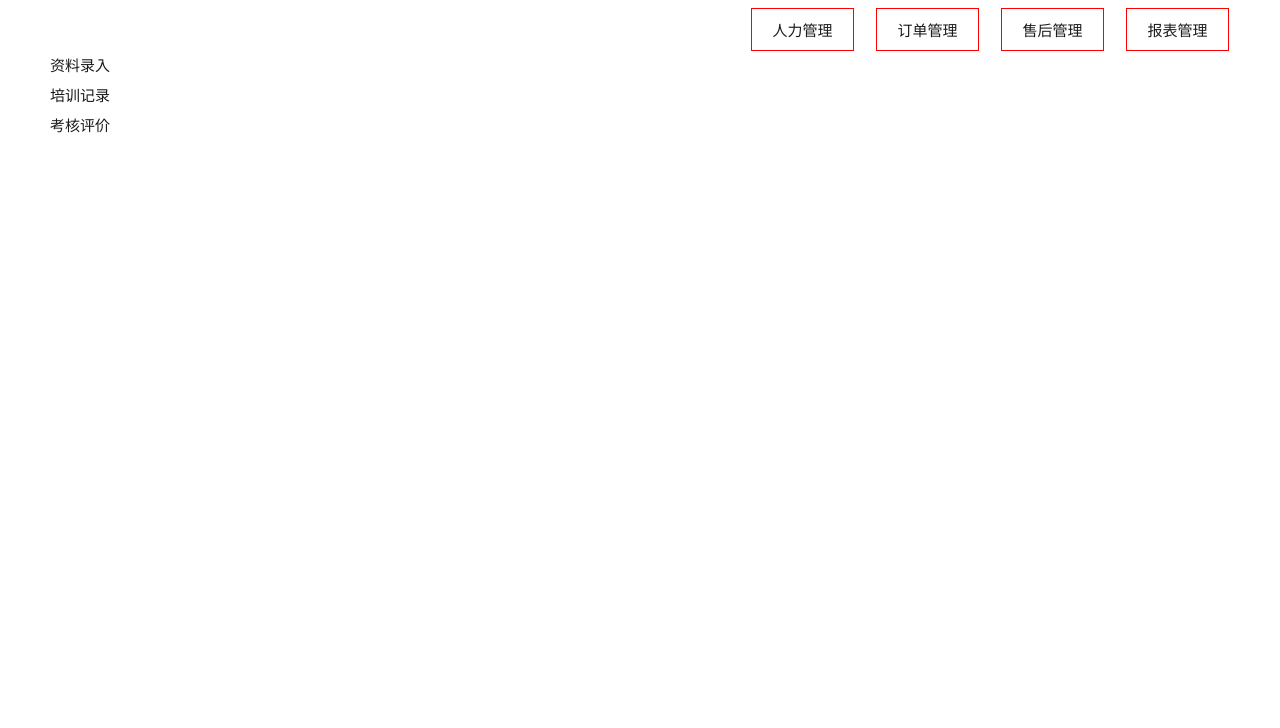
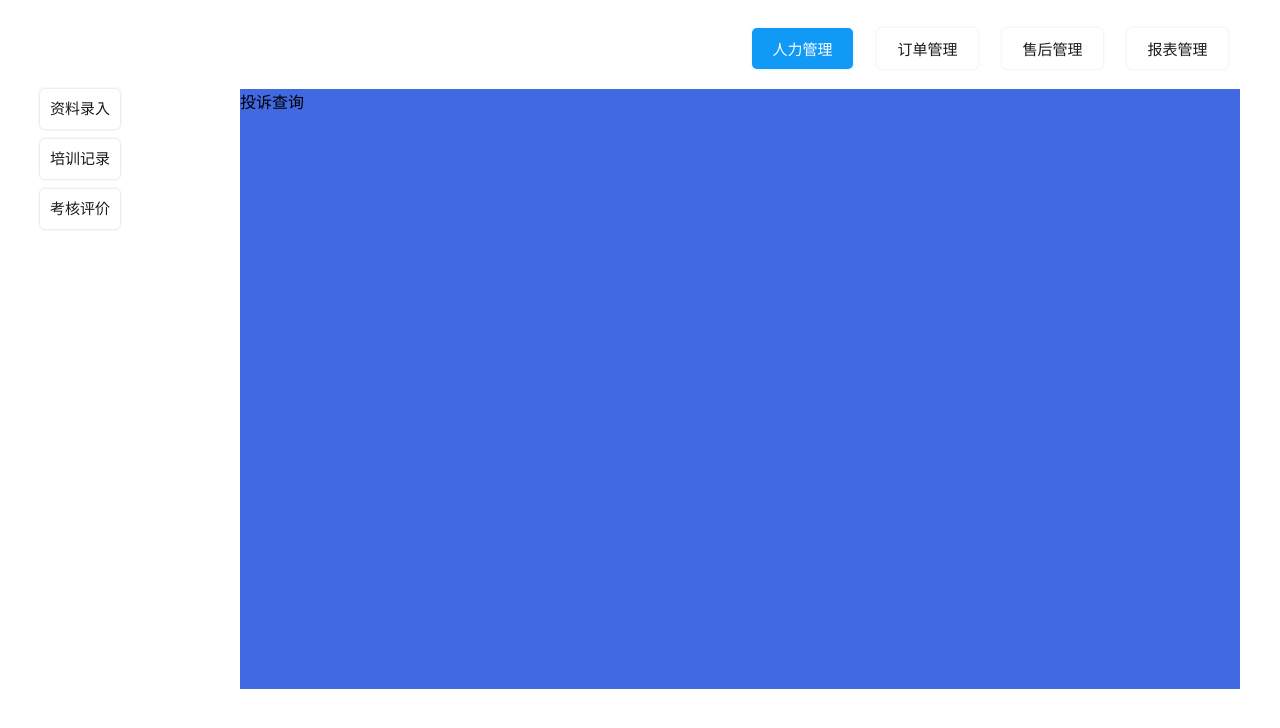
Before and after one commit to waitsunny-li/medicms, a Vue app: page /complaintquery in a window 1280 px wide. Shown: the top 728 px of the page. Built offline with nearby package versions, Linux system fonts and the light colour scheme.

Commit message:
基本框架已构成

```diff
--- a/src/App.vue
+++ b/src/App.vue
@@ -14,7 +14,9 @@
       </div>
 
       <!-- 内容 -->
-      <div class="content"></div>
+      <div class="content">
+        <router-view />
+      </div>
     </div>
   </div>
 </template>
@@ -26,7 +28,13 @@ export default {
   name: "App",
   data() {
     return {
-      navList: ["人力管理", "订单管理", "售后管理", "报表管理"],
+      // navList: ["人力管理", "订单管理", "售后管理", "报表管理"],
+      navList: [
+        {navname: '人力管理', path: '/datainput'},
+        {navname: '订单管理', path: '/demand'},
+        {navname: '售后管理', path: '/feedback'},
+        {navname: '报表管理', path: '/customquery'}
+      ],
       asideNavList: [
         [
           { navname: "资料录入", path: "/datainput" },
@@ -83,7 +91,6 @@ export default {
 
 .main {
   width: 1200px;
-  height: 500px;
   display: flex;
 }
 
@@ -91,4 +98,10 @@ export default {
   width: 200px;
   height: 100%;
 }
+
+.main .content {
+  width: 1000px;
+  height: 600px;
+  background-color: royalblue;
+}
 </style>
--- a/src/components/common/asidenav/AsideItem.vue
+++ b/src/components/common/asidenav/AsideItem.vue
@@ -1,5 +1,5 @@
 <template>
-  <div class="aside-item">
+  <div class="aside-item" @click="clickPath" :class="{actived: isactived}">
     <slot></slot>
   </div>
 </template>
@@ -8,23 +8,54 @@
 export default {
   name: 'AsideItem',
   props: {
-
+    // 路径
+    path: String
   },
   data () {
     return {
 
     };
   },
+  computed: {
+    // 是否处于活跃
+    isactived() {
+      return this.$route.path === this.path
+    }
+  },
+  methods: {
+    // 路径切换
+    clickPath() {
+      if(this.$route.path === this.path) return;
+      return this.$router.push(this.path)
+    }
+  }
 }
 </script>
 
 <style scoped>
 .aside-item {
   width: 80px;
-  height: 30px;
-  line-height: 30px;
+  height: 40px;
+  line-height: 40px;
   text-align: center;
   color: #1a1a1a;
+  box-shadow: 0 0 3px rgba(0, 0, 0, 0.2);
   font-size: 15px;
+  user-select: none;
+  cursor: pointer;
+  transition: 0.3s;
+  margin-bottom: 10px;
+  border-radius: 5px;
+}
+.aside-item:hover {
+  transform: translate(20px);
+  box-shadow: 0 0 3px rgba(16, 153, 245, 0.2);
+}
+
+.actived {
+  transform: translate(20px);
+  box-shadow: 0 0 3px rgba(16, 153, 245, 0.2);
+  background-color: rgb(16, 153, 245);
+  color: #ffff;
 }
 </style>
--- a/src/components/common/headnav/NavItem.vue
+++ b/src/components/common/headnav/NavItem.vue
@@ -1,5 +1,5 @@
 <template>
-  <div id="nav-item" >
+  <div class="nav-item" @click="clickNav" :class="{actived: isactived}">
     <slot></slot>
   </div>
 </template>
@@ -8,8 +8,11 @@
 export default {
   name: 'NavItem',
   props: {
+    path: {
+      type: String,
+    },
     index: {
-      type: Number,
+      type: Number
     }
   },
   data () {
@@ -17,20 +20,34 @@ export default {
 
     };
   },
+  computed: {
+    isactived() {
+      return this.$store.state.navindex === this.index
+    }
+  },
   methods: {
-    // clickNav() {
-    //   console.log(this.index)
-    // }
+    clickNav() {
+      if(this.$route.path === this.path) return;
+      return this.$router.push(this.path)
+    }
   }
 }
 </script>
 
 <style scoped>
-#nav-item {
+.nav-item {
+  margin: 20px 0;
   padding: 10px 20px;
-  border: 1px solid red;
   color: #1a1a1a;
   cursor: pointer;
+  transition: 0.3s;
   font-size: 15px;
+  border-radius: 5px;
+  box-shadow: 0 0 3px rgba(16, 153, 245, 0.2);
+  user-select: none;
+}
+.actived {
+  background-color: rgb(16, 153, 245);
+  color: #ffffff;
 }
 </style>
--- a/src/components/content/mainnav/AsideMainNav.vue
+++ b/src/components/content/mainnav/AsideMainNav.vue
@@ -1,7 +1,7 @@
 <template>
   <div class="aside-main-nav">
-    <aside-nav :asideNavList="asideNavList">
-      <aside-item v-for="(objNav, index) in asideNavList[asideIndex]" :key="index">
+    <aside-nav>
+      <aside-item v-for="(objNav, index) in asideNavList[asideIndex]" :path="objNav.path" :key="index">
         {{objNav.navname}}
       </aside-item>
     </aside-nav>
--- a/src/components/content/mainnav/MainNav.vue
+++ b/src/components/content/mainnav/MainNav.vue
@@ -1,7 +1,7 @@
 <template>
   <div class="main-nav">
-    <head-nav :navList="navList">
-      <nav-item v-for="(item,index) in navList" :key="index" :index="index"  @click.native="clickNav(index)">{{item}}</nav-item>
+    <head-nav>
+      <nav-item v-for="(objItem,index) in navList" :key="index" :index="index" :path="objItem.path" @click.native="clickNav(index)">{{objItem.navname}}</nav-item>
     </head-nav>
   </div>
 </template>
@@ -27,7 +27,6 @@ export default {
   },
   methods: {
     clickNav(index) {
-      // console.log(index)
       this.$store.commit('changeNavIndex', index)
     }
   }
--- a/src/views/humanage/DataInput.vue
+++ b/src/views/humanage/DataInput.vue
@@ -1,6 +1,6 @@
 <template>
   <div class="data-input">
-
+    资料录入
   </div>
 </template>
 
```
